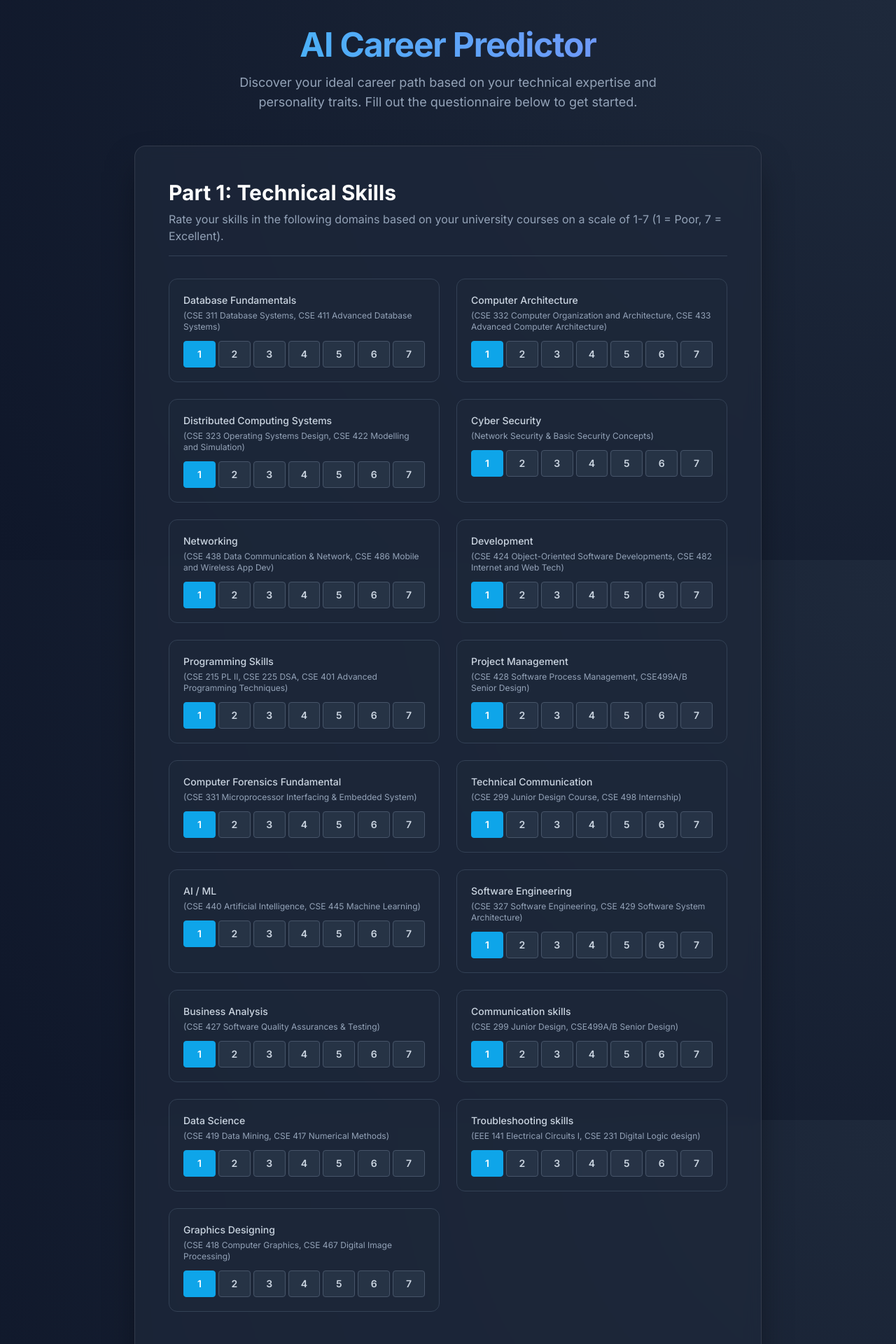
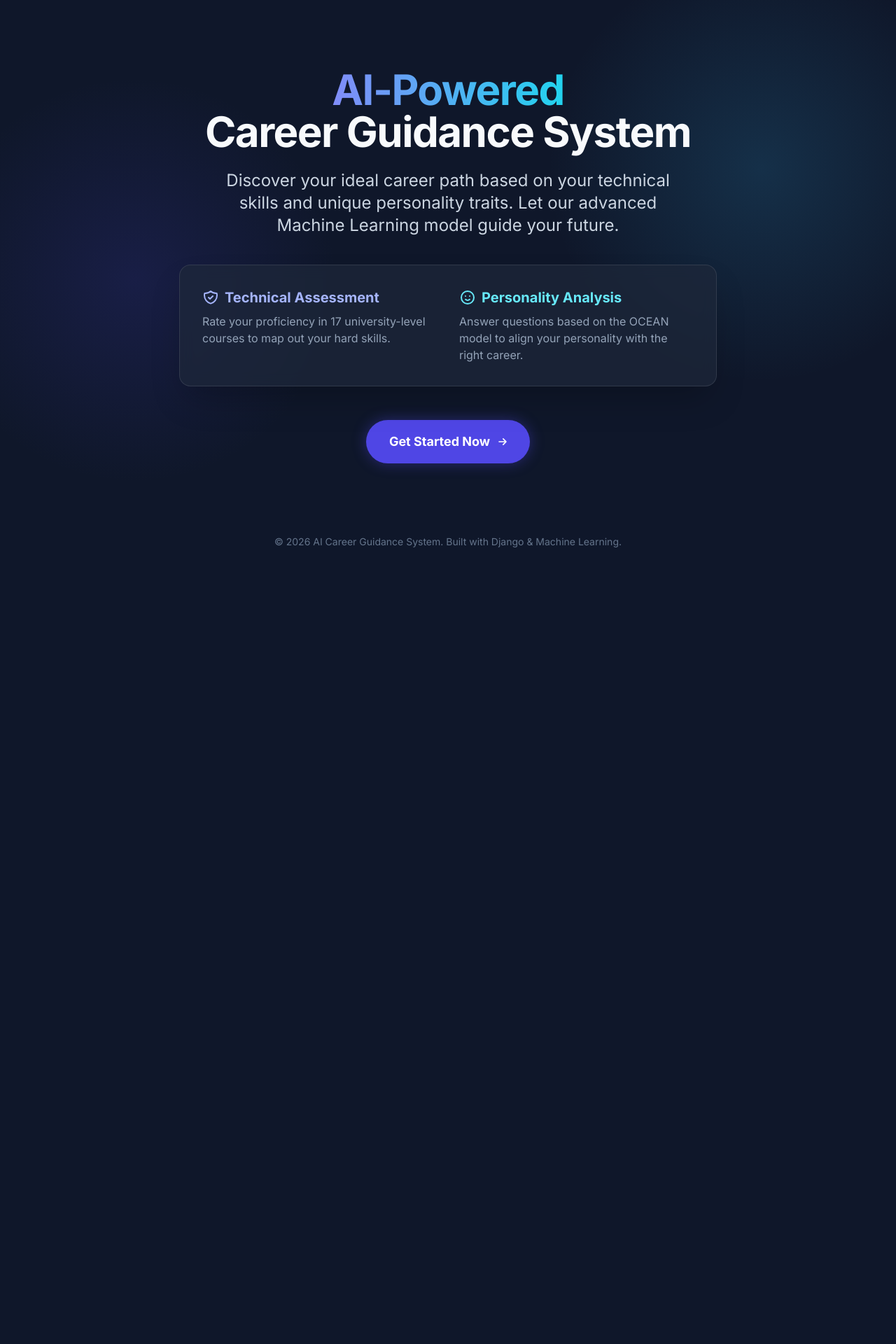
Before and after one commit to sanaulislamzihad/Carrer_skill_gap_project, a Django app: page / in a window 1280 px wide. Shown: the top 1920 px of the page at 70% size. After the commit the page ends 782 px from the top, so only its background shows below. Run offline with Django 4.2, Linux system fonts and the light colour scheme; parts of the project's set-up code (start-up, migrations or seed data) failed here and were passed over; some libraries are stand-ins or nearby versions.

Commit message:
add landing page and skill gap analysis feature; update URLs and templates

```diff
--- a/finalapp/templates/index.html
+++ b/finalapp/templates/index.html
@@ -36,7 +36,7 @@
         <p class="text-lg text-slate-400 max-w-2xl mx-auto">Discover your ideal career path based on your technical expertise and personality traits. Fill out the questionnaire below to get started.</p>
     </div>
 
-    <form action="predict" method="post" class="glass-panel rounded-2xl p-8 sm:p-12 mb-10">
+    <form action="{% url 'finalapp:predict' %}" method="post" class="glass-panel rounded-2xl p-8 sm:p-12 mb-10">
         {% csrf_token %}
 
         <!-- Part 1: Technical Skills -->
--- /dev/null
+++ b/finalapp/templates/landing.html
@@ -0,0 +1,76 @@
+<!DOCTYPE html>
+<html lang="en">
+<head>
+    <meta charset="UTF-8">
+    <meta name="viewport" content="width=device-width, initial-scale=1.0">
+    <title>AI Career Guidance System</title>
+    <script src="https://cdn.tailwindcss.com"></script>
+    <link href="https://fonts.googleapis.com/css2?family=Inter:wght@300;400;500;600;700&display=swap" rel="stylesheet">
+    <style>
+        body {
+            background-color: #0f172a;
+            color: #f8fafc;
+            font-family: 'Inter', sans-serif;
+            margin: 0;
+            padding: 0;
+            overflow-x: hidden;
+        }
+        .glass {
+            background: rgba(30, 41, 59, 0.7);
+            backdrop-filter: blur(10px);
+            border: 1px solid rgba(255, 255, 255, 0.1);
+        }
+        .bg-pattern {
+            position: absolute;
+            top: 0;
+            left: 0;
+            width: 100%;
+            height: 100%;
+            background-image: radial-gradient(circle at 15% 50%, rgba(79, 70, 229, 0.15), transparent 25%),
+                              radial-gradient(circle at 85% 30%, rgba(56, 189, 248, 0.15), transparent 25%);
+            z-index: -1;
+        }
+    </style>
+</head>
+<body class="relative min-h-screen flex flex-col justify-center items-center">
+    <div class="bg-pattern"></div>
+
+    <div class="max-w-4xl mx-auto px-4 sm:px-6 lg:px-8 text-center mt-10 mb-20">
+        <h1 class="text-5xl md:text-6xl font-extrabold tracking-tight mb-6">
+            <span class="text-transparent bg-clip-text bg-gradient-to-r from-indigo-400 to-cyan-400">AI-Powered</span><br>
+            Career Guidance System
+        </h1>
+        <p class="mt-4 text-xl md:text-2xl text-slate-300 mb-10 max-w-2xl mx-auto">
+            Discover your ideal career path based on your technical skills and unique personality traits. Let our advanced Machine Learning model guide your future.
+        </p>
+
+        <div class="glass rounded-2xl p-8 mb-12 max-w-3xl mx-auto shadow-2xl">
+            <div class="grid grid-cols-1 md:grid-cols-2 gap-8 text-left">
+                <div>
+                    <h3 class="text-xl font-bold text-indigo-300 mb-2 flex items-center">
+                        <svg class="w-6 h-6 mr-2" fill="none" stroke="currentColor" viewBox="0 0 24 24"><path stroke-linecap="round" stroke-linejoin="round" stroke-width="2" d="M9 12l2 2 4-4m5.618-4.016A11.955 11.955 0 0112 2.944a11.955 11.955 0 01-8.618 3.04A12.02 12.02 0 003 9c0 5.591 3.824 10.29 9 11.622 5.176-1.332 9-6.03 9-11.622 0-1.042-.133-2.052-.382-3.016z"></path></svg>
+                        Technical Assessment
+                    </h3>
+                    <p class="text-slate-400">Rate your proficiency in 17 university-level courses to map out your hard skills.</p>
+                </div>
+                <div>
+                    <h3 class="text-xl font-bold text-cyan-300 mb-2 flex items-center">
+                        <svg class="w-6 h-6 mr-2" fill="none" stroke="currentColor" viewBox="0 0 24 24"><path stroke-linecap="round" stroke-linejoin="round" stroke-width="2" d="M14.828 14.828a4 4 0 01-5.656 0M9 10h.01M15 10h.01M21 12a9 9 0 11-18 0 9 9 0 0118 0z"></path></svg>
+                        Personality Analysis
+                    </h3>
+                    <p class="text-slate-400">Answer questions based on the OCEAN model to align your personality with the right career.</p>
+                </div>
+            </div>
+        </div>
+
+        <a href="{% url 'finalapp:form' %}" class="inline-flex items-center justify-center px-8 py-4 text-lg font-bold text-white transition-all duration-200 bg-indigo-600 border border-transparent rounded-full hover:bg-indigo-700 focus:outline-none focus:ring-2 focus:ring-offset-2 focus:ring-indigo-600 shadow-[0_0_20px_rgba(79,70,229,0.4)] hover:shadow-[0_0_30px_rgba(79,70,229,0.6)] hover:-translate-y-1">
+            Get Started Now
+            <svg class="w-5 h-5 ml-2 -mr-1" fill="none" stroke="currentColor" viewBox="0 0 24 24"><path stroke-linecap="round" stroke-linejoin="round" stroke-width="2" d="M13 7l5 5m0 0l-5 5m5-5H6"></path></svg>
+        </a>
+    </div>
+
+    <footer class="absolute bottom-4 text-center w-full text-slate-500 text-sm">
+        <p>&copy; 2026 AI Career Guidance System. Built with Django & Machine Learning.</p>
+    </footer>
+</body>
+</html>
--- a/finalapp/urls.py
+++ b/finalapp/urls.py
@@ -8,6 +8,7 @@ urlpatterns = [
     # path('finalapp/', views.homepage1, name='finalapp'),
     # path('t/', views.tpage, name='t'),
     # path('fillform',views.index, name="index"),
-    path('',views.index),
+    path('',views.landing, name="landing"),
+    path('form/',views.index, name="form"),
     path('predict',views.predict,name="predict")
 ]
--- a/finalapp/views.py
+++ b/finalapp/views.py
@@ -23,6 +23,9 @@ import pickle
 
 
 #model code form
+def landing(request):
+    return render(request, 'landing.html')
+
 def index(request):
     return render(request,'index.html')
 
@@ -185,9 +188,59 @@ def predict(request):
         for i in range(2,-1,-1):
             l.append([roles[top[i]],int(top[i]*100)])
 
+        # --- Skill Gap Analysis Logic ---
+        # Defining ideal skill targets (on a scale of 1-7) for each role
+        role_skill_requirements = {
+            'AI ML Specialist': {'AI ML': 7, 'Data Science': 6, 'Programming Skills': 6, 'Software Engineering': 5, 'Database Fundamentals': 4},
+            'API Specialist': {'Software Development': 6, 'Programming Skills': 6, 'Networking': 5, 'Distributed Computing Systems': 4, 'Database Fundamentals': 4},
+            'Application Support Engineer': {'Troubleshooting skills': 7, 'Software Development': 5, 'Database Fundamentals': 5, 'Networking': 5, 'Communication skills': 4},
+            'Business Analyst': {'Business Analysis': 7, 'Communication skills': 6, 'Project Management': 5, 'Software Development': 4, 'Data Science': 4},
+            'Customer Service Executive': {'Communication skills': 7, 'Technical Communication': 6, 'Troubleshooting skills': 5, 'Business Analysis': 4},
+            'Cyber Security Specialist': {'Cyber Security': 7, 'Networking': 6, 'Computer Forensics Fundamentals': 6, 'Programming Skills': 5, 'Distributed Computing Systems': 4},
+            'Database Administrator': {'Database Fundamentals': 7, 'Distributed Computing Systems': 6, 'Troubleshooting skills': 5, 'Computer Architecture': 4},
+            'Graphics Designer': {'Graphics Designing': 7, 'Communication skills': 5, 'Technical Communication': 4, 'Project Management': 3},
+            'Hardware Engineer': {'Computer Architecture': 7, 'Troubleshooting skills': 6, 'Networking': 5, 'Distributed Computing Systems': 4},
+            'Helpdesk Engineer': {'Troubleshooting skills': 7, 'Communication skills': 6, 'Networking': 5, 'Computer Architecture': 4, 'Database Fundamentals': 4},
+            'Information Security Specialist': {'Cyber Security': 7, 'Computer Forensics Fundamentals': 6, 'Networking': 6, 'Troubleshooting skills': 5, 'Database Fundamentals': 4},
+            'Networking Engineer': {'Networking': 7, 'Troubleshooting skills': 6, 'Cyber Security': 5, 'Distributed Computing Systems': 4, 'Computer Architecture': 4},
+            'Project Manager': {'Project Management': 7, 'Communication skills': 6, 'Business Analysis': 5, 'Software Engineering': 5, 'Technical Communication': 5, 'Software Development': 4},
+            'Software Developer': {'Programming Skills': 7, 'Software Development': 7, 'Software Engineering': 6, 'Database Fundamentals': 5, 'Distributed Computing Systems': 4},
+            'Software tester': {'Software Engineering': 6, 'Software Development': 5, 'Troubleshooting skills': 6, 'Programming Skills': 5, 'Database Fundamentals': 4},
+            'Technical Writer': {'Technical Communication': 7, 'Communication skills': 6, 'Software Engineering': 4, 'Software Development': 4, 'Project Management': 4}
+        }
+
+        def get_skill_assessment(role_name):
+            skills_assessed = []
+            has_gaps = False
+            if role_name in role_skill_requirements:
+                required_skills = role_skill_requirements[role_name]
+                for skill, target_score in required_skills.items():
+                    user_score = features.get(skill, 0)
+                    gap_val = max(0, target_score - user_score)
+                    is_gap = gap_val > 0
+                    if is_gap:
+                        has_gaps = True
+                    skills_assessed.append({
+                        'skill': skill,
+                        'current': user_score,
+                        'target': target_score,
+                        'gap': gap_val,
+                        'is_gap': is_gap
+                    })
+            # Sort: gaps first, then by target score descending
+            skills_assessed.sort(key=lambda x: (not x['is_gap'], -x['target']))
+            return {'skills': skills_assessed, 'has_gaps': has_gaps}
+
+        all_skill_gaps = [
+            {'role': l[0][0], **get_skill_assessment(l[0][0])},
+            {'role': l[1][0], **get_skill_assessment(l[1][0])},
+            {'role': l[2][0], **get_skill_assessment(l[2][0])}
+        ]
+        # --------------------------------
+
         # pages={'AI ML Specialist':'https://resources.workable.com/machine-learning-engineer-job-description#:~:text=Designing%20and%20developing%20machine%20learning,Implementing%20appropriate%20ML%20algorithms'}
         # yy=pages[l[0][0]]
-        return render(request,'result.html',{'result':pred,'x':l[0][0],'y':l[1][0],'z':l[2][0]})
+        return render(request,'result.html',{'result':pred,'x':l[0][0],'y':l[1][0],'z':l[2][0], 'all_skill_gaps': all_skill_gaps})
         #return render(request,'result.html',{'result':pred,'x':l[0][0],'y':l[1][0],'z':l[2][0],'po':yy})
      else:
          return render(request,'index.html')
```
Also changed, not shown: finalapp/templates/result.html (+57 -1 lines).
